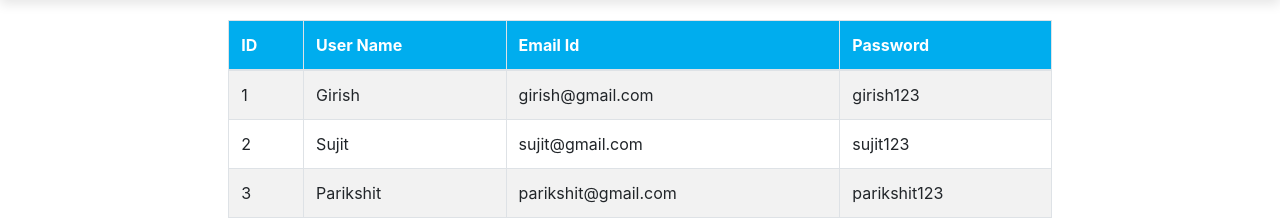
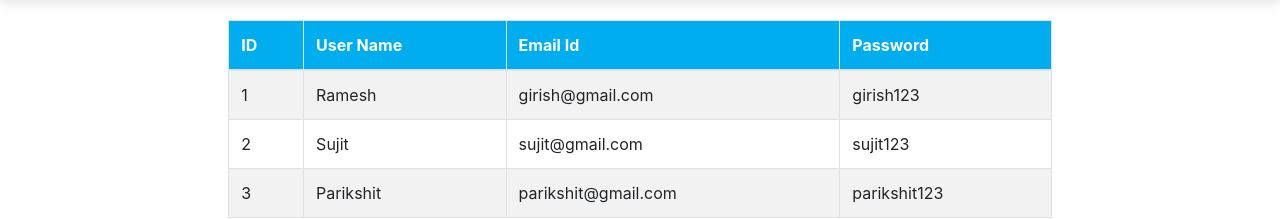
Before and after one commit to rameshjangir/angular-testt, an Angular app: page / in a window 1280 px wide. Shown: the part 166-385 px from the top of the page. Built offline with nearby package versions, Linux system fonts and the light colour scheme.

Commit message:
Update user.component.html

```diff
--- a/src/app/user/user.component.html
+++ b/src/app/user/user.component.html
@@ -24,7 +24,7 @@
                   <tbody>
                     <tr>
                         <td>1</td>
-                        <td>Girish</td>
+                        <td>Ramesh</td>
                         <td>girish@gmail.com</td>
                         <td>girish123</td>
                         <!-- <td>
```
